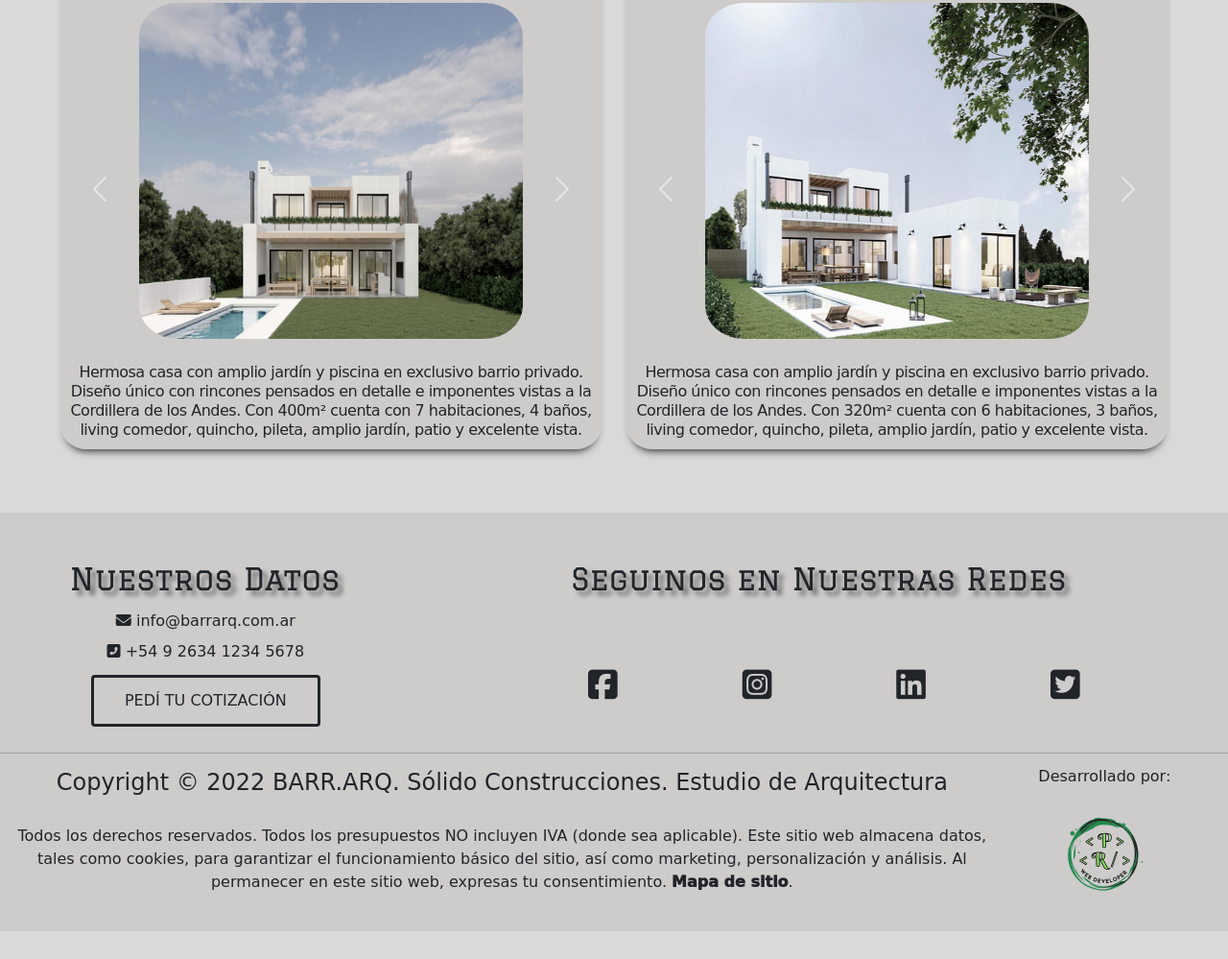
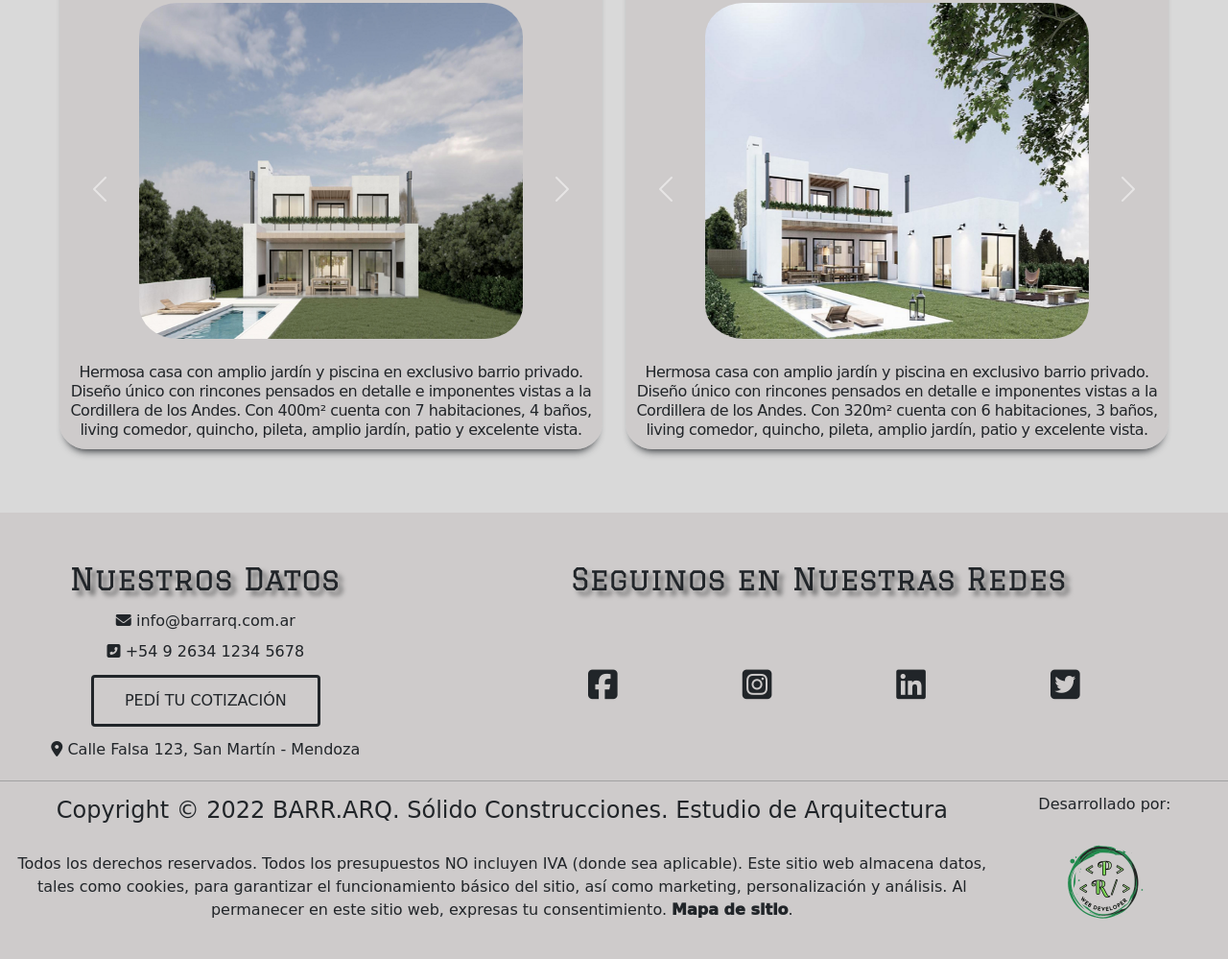
Before and after one commit to prey14/coder-dw-24530-proyecto_final, a plain HTML site: page pages/obras.html in a window 1280 px wide. Shown: the part 2568-3567 px from the top of the page at 96% size. Before the commit the page ends 3538 px from the top, so only its background shows below. Drawn offline with nearby package versions, Linux system fonts and the light colour scheme; a web font is replaced by a local one.

Commit message:
Agregue una cosita de ultimo momento

```diff
--- a/pages/obras.html
+++ b/pages/obras.html
@@ -315,6 +315,7 @@
                     <li><i class="fas fa-envelope"></i> info@barrarq.com.ar</li>
                     <li><i class="fas fa-phone-square-alt"></i> +54 9 2634 1234 5678</li>
                     <li><a href="../index.html#Contacto"><button class="btn btn-outline-dark" type="button">PEDÍ TU COTIZACIÓN</button></a></li>
+                    <li><a href="https://www.google.com.ar/maps/place/Mariano+Moreno+550,+M5570+San+Mart%C3%ADn,+Mendoza/@-33.0805906,-68.4646344,17z/data=!3m1!4b1!4m5!3m4!1s0x967e430fb17f2e59:0x1d7cb337b0a33fc7!8m2!3d-33.0805951!4d-68.4624457" target="_blank"><i class="fas fa-map-marker-alt"></i> Calle Falsa 123, San Martín - Mendoza</a></li>
                 </ul>
             </div>
             <hr class="saltopx">
```
